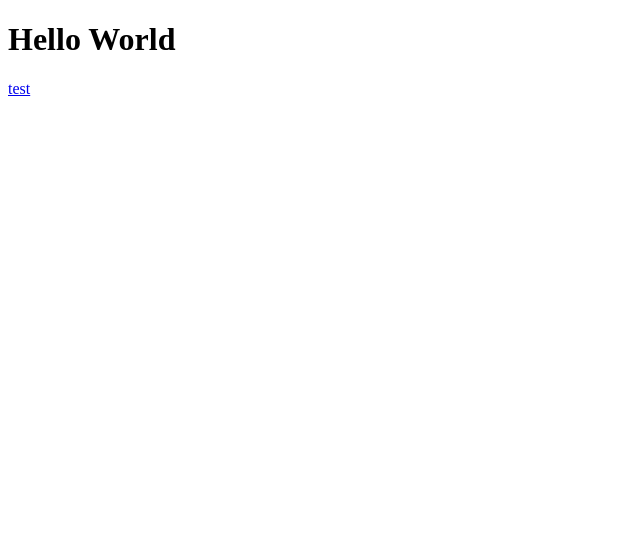
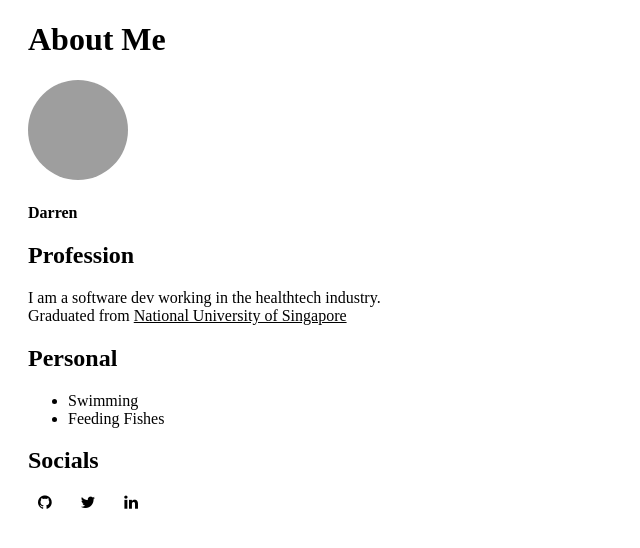
Before and after one commit to DarrenCzen/About, a plain HTML site: page index.html in a window 1280 px wide. Shown: the whole page, without its empty margins (0-640 px from the left). Drawn offline with Linux system fonts and the light colour scheme; grey boxes are pictures that could not be loaded.

Commit message:
update about

```diff
--- a/index.html
+++ b/index.html
@@ -6,11 +6,61 @@
     <!-- useful for mobile devices for more readable pages-->
     <meta name="viewport" content="width=device-width, initial-scale=1.0" />
     <title>Hello</title>
+    <link
+      rel="stylesheet"
+      href="https://cdnjs.cloudflare.com/ajax/libs/font-awesome/4.7.0/css/font-awesome.min.css"
+    />
+    <style>
+      a {
+        color: inherit;
+      }
+    </style>
   </head>
   <body>
-    <h1>Hello World</h1>
-    <a href="http://google.com" target="_blank" rel="noopener noreferrer"
-      >test</a
-    >
+    <div style="margin-left: 20px">
+      <h1>About Me</h1>
+      <img
+        style="border-radius: 50%; margin-bottom: 20px"
+        src="https://www.w3schools.com/howto/img_avatar.png"
+        alt="Image of me"
+        height="100"
+        width="100"
+      />
+      <br />
+      <b>Darren</b>
+      <h2>Profession</h2>
+      <div>
+        <span>I am a software dev working in the healthtech industry.</span>
+        <br />
+        <span>Graduated from <u>National University of Singapore</u></span>
+      </div>
+      <h2>Personal</h2>
+      <div>
+        <ul>
+          <li>Swimming</li>
+          <li>Feeding Fishes</li>
+        </ul>
+      </div>
+
+      <h2>Socials</h2>
+      <div
+        style="
+          display: flex;
+          justify-content: space-between;
+          max-width: 100px;
+          padding-left: 10px;
+        "
+      >
+        <a href="http://github.com" target="_blank" rel="noopener noreferrer"
+          ><i style="text-decoration: none" class="fa fa-github"></i
+        ></a>
+        <a href="http://twitter.com" target="_blank" rel="noopener noreferrer"
+          ><i class="fa fa-twitter"></i
+        ></a>
+        <a href="http://linkedin.com" target="_blank" rel="noopener noreferrer"
+          ><i class="fa fa-linkedin"></i
+        ></a>
+      </div>
+    </div>
   </body>
 </html>
```
